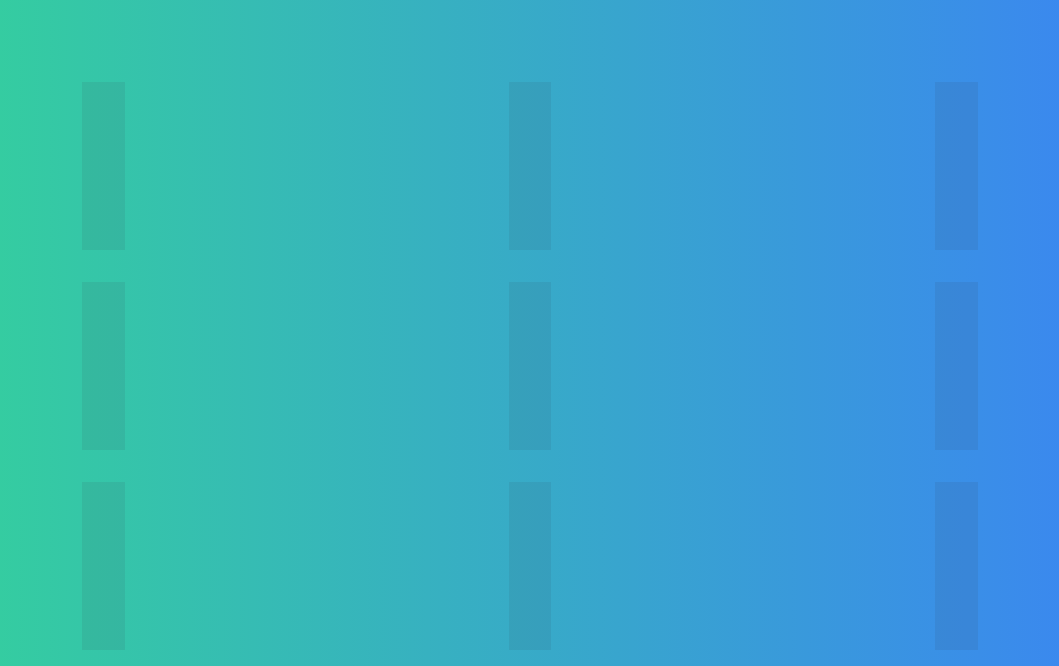
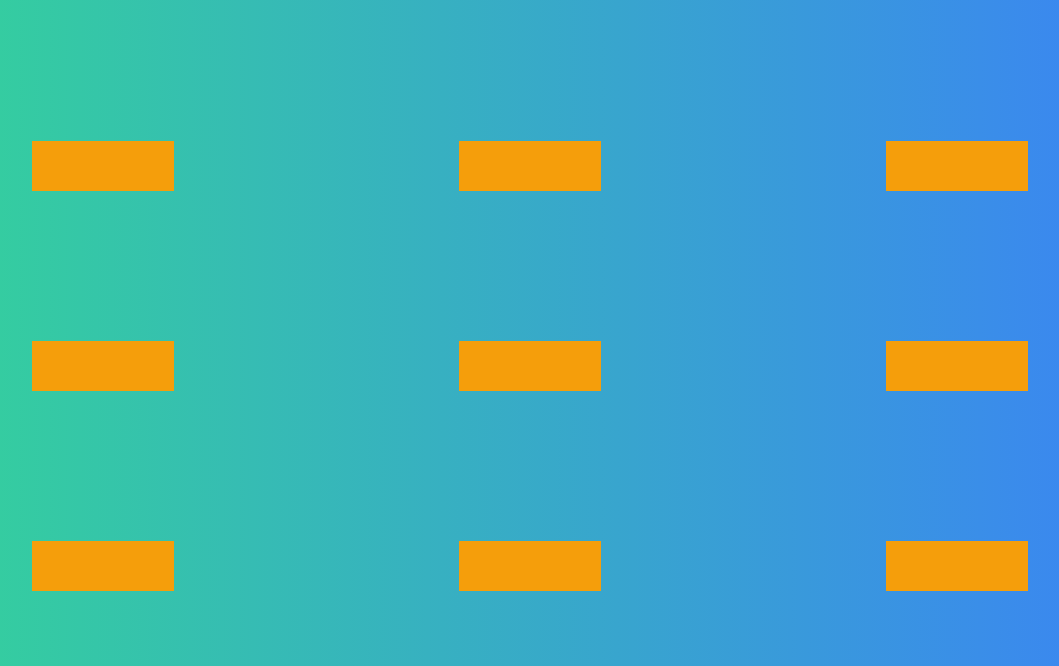
Before and after one commit to lertcz/TicTacToe, a React app: page /TicTacToe/game in a window 1280 px wide. Shown: the part 134-800 px from the top of the page, without its empty margins (110-1169 px from the left). Built offline with nearby package versions, Linux system fonts and the light colour scheme.

Commit message:
adding resolutions

```diff
--- a/src/index.css
+++ b/src/index.css
@@ -6,8 +6,15 @@
     @apply flex flex-col justify-center items-center
 }
 
+.board{
+    @apply place-items-center
+}
+
 .squareDim{
-    @apply my-4 mx-48 bg-gray-700 bg-opacity-10
+    @apply
+            sm:w-1/5 sm:h-1/4 sm:bg-pink-500
+            lg:w-1/3 lg:h-1/4 lg:bg-yellow-500
+            w-1/2 h-1/2 bg-gray-700 bg-opacity-10
 }
 
 .textField{
@@ -15,6 +22,7 @@
 }
 
 .button{
+    -webkit-tap-highlight-color: transparent;
     @apply m-7 bg-gradient-to-r from-purple-400 to-pink-500 hover:from-purple-500 hover:to-pink-600 text-white font-bold py-2 px-4 rounded
 }
 
--- a/src/pages/Game/Game.jsx
+++ b/src/pages/Game/Game.jsx
@@ -55,7 +55,7 @@ function Game() {
   }
 
   return (
-      <div className="grid grid-cols-3 grid-rows-4 min-h-screen text-5xl">
+      <div className="board grid grid-cols-3 grid-rows-4 min-h-screen text-5xl">
         <div className="centerDivElement col-span-3"><p>{nextTurn()}</p></div>
         <Board squares={squares} handleClick={handleClick} />
 
```
